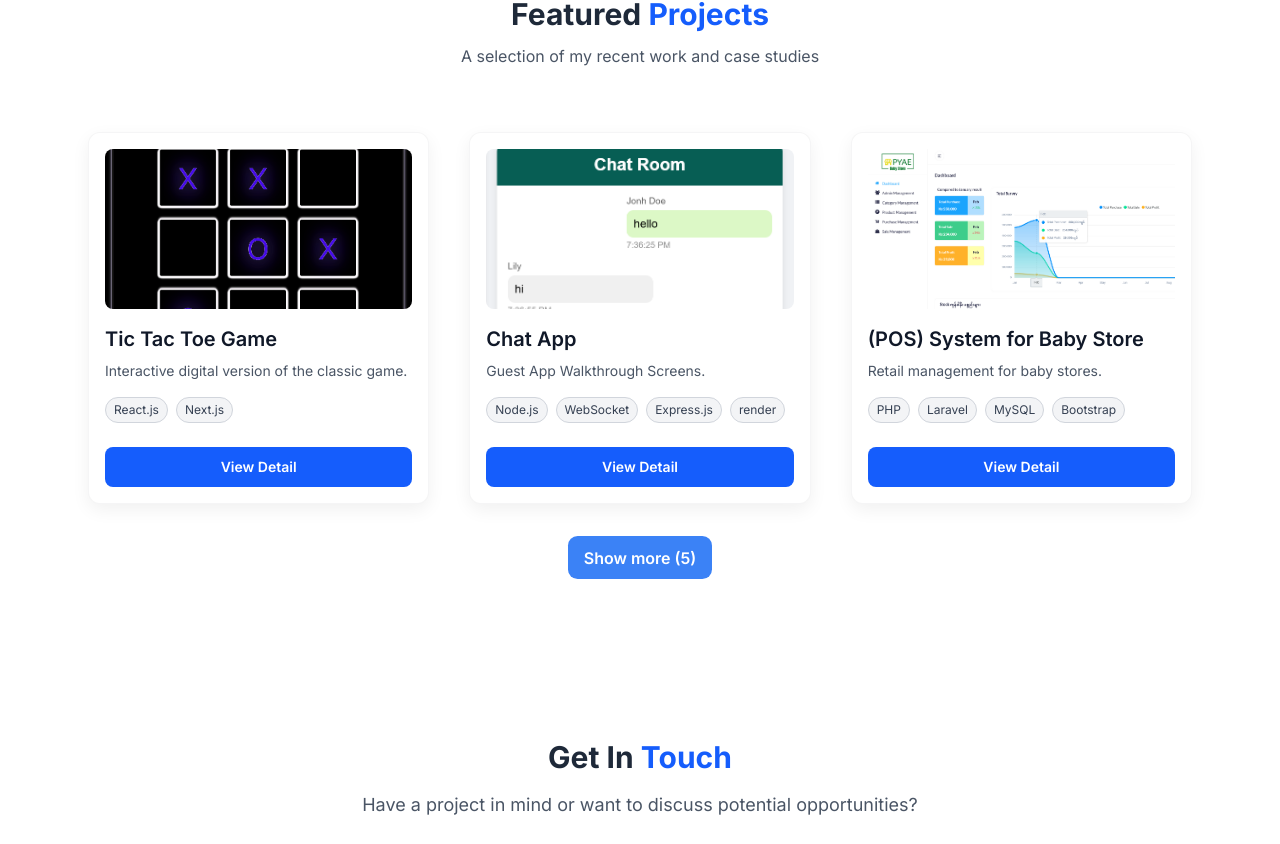
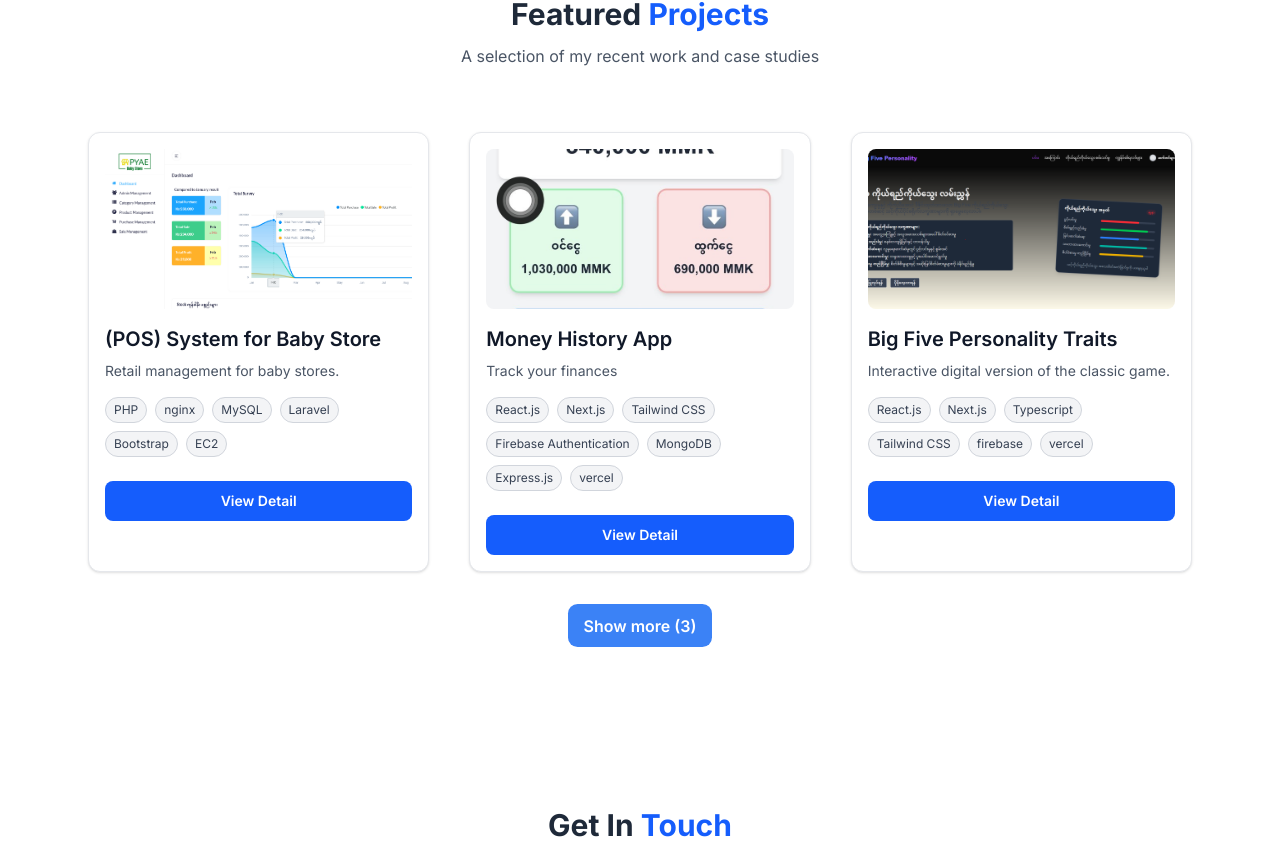
Before and after one commit to sungenyeint/portfolio, a Next.js app: page / in a window 1280 px wide. Shown: the part 2576-3420 px from the top of the page. Built offline with nearby package versions, Linux system fonts and the light colour scheme.

Commit message:
fix skills

```diff
--- a/src/components/About.tsx
+++ b/src/components/About.tsx
@@ -48,7 +48,7 @@ export default function About() {
                     </p>
                     <div className="flex flex-wrap gap-4">
                         <Link
-                            href="https://drive.google.com/file/d/1Pbattn2nAHr9YLoP5rOaWz7tW6EWjfh7/view"
+                            href="https://drive.google.com/file/d/1ms-eIDQ7LLovZFBx6g34ddkLGrFMF-c6/view"
                             target="_blank"
                             className="px-6 py-2 bg-black text-white rounded-full hover:bg-gray-800 transition flex items-center gap-2"
                         >
--- a/src/components/Projects.tsx
+++ b/src/components/Projects.tsx
@@ -5,32 +5,32 @@ import { motion, useInView, useAnimation } from "framer-motion";
 import { useEffect, useRef, useState } from "react";
 
 const PROJECTS = [
-  {
-    title: "Tic Tac Toe Game",
-    description: "Interactive digital version of the classic game.",
-    detail:
-      "Project description. The Tic Tac Toe game project is a simple and interactive application designed to recreate the classic two-player game in a digital format. The project aims to provide an engaging and fun user experience while demonstrating core programming concepts, logic development, and UI design.",
-    technologies: ["React.js", "Next.js"],
-    image: "tic-tac-toe.png",
-    link: "https://tic-tac-toe-sage-gamma-74.vercel.app",
-  },
-  {
-    title: "Chat App",
-    description: "Guest App Walkthrough Screens.",
-    detail:
-      'Real-Time Messaging: Users can exchange messages instantly without refreshing the page. Event-Based Communication: Events such as "user joined," "message sent," and "user disconnected" keep all participants updated in real-time. Rooms/Channels: Supports creating private or public chat rooms for group discussions. Typing Indicators: Displays when a user is typing to enhance interactivity. Scalability: Built on WebSocket technology with fallback to HTTP long polling, ensuring compatibility across various devices and networks.',
-    technologies: ["Node.js", "WebSocket", "Express.js", "render"],
-    image: "chat-app.png",
-    link: "https://chat-app-c6tq.onrender.com/",
-  },
+  // {
+  //   title: "Tic Tac Toe Game",
+  //   description: "Interactive digital version of the classic game.",
+  //   detail:
+  //     "Project description. The Tic Tac Toe game project is a simple and interactive application designed to recreate the classic two-player game in a digital format. The project aims to provide an engaging and fun user experience while demonstrating core programming concepts, logic development, and UI design.",
+  //   technologies: ["React.js", "Next.js"],
+  //   images: "tic-tac-toe.png",
+  //   link: "https://tic-tac-toe-sage-gamma-74.vercel.app",
+  // },
+  // {
+  //   title: "Chat App",
+  //   description: "Guest App Walkthrough Screens.",
+  //   detail:
+  //     'Real-Time Messaging: Users can exchange messages instantly without refreshing the page. Event-Based Communication: Events such as "user joined," "message sent," and "user disconnected" keep all participants updated in real-time. Rooms/Channels: Supports creating private or public chat rooms for group discussions. Typing Indicators: Displays when a user is typing to enhance interactivity. Scalability: Built on WebSocket technology with fallback to HTTP long polling, ensuring compatibility across various devices and networks.',
+  //   technologies: ["Node.js", "WebSocket", "Express.js", "render"],
+  //   images: "chat-app.png",
+  //   link: "https://chat-app-c6tq.onrender.com/",
+  // },
   {
     title: "(POS) System for Baby Store",
     description: "Retail management for baby stores.",
     detail:
       "The Baby Store POS system is a comprehensive solution designed to streamline sales, inventory management, and purchase tracking specifically tailored for baby product retail businesses. This system provides an intuitive interface and advanced reporting tools to help store owners efficiently manage daily operations and make informed business decisions.",
-    technologies: ["PHP", "Laravel", "MySQL", "Bootstrap"],
-    image: "pos-system.png",
-    link: "#",
+    technologies: ["PHP", "nginx", "MySQL", "Laravel", "Bootstrap", "EC2"],
+    images: ["pos-system.png", "chat-app.png", "restaurant-pos.png"],
+    link: "https://babystore-pos.duckdns.org/admin/login",
   },
   {
     title: "Money History App",
@@ -41,12 +41,12 @@ const PROJECTS = [
       "React.js",
       "Next.js",
       "Tailwind CSS",
-      "Firebase",
+      "Firebase Authentication",
       "MongoDB",
       "Express.js",
       "vercel",
     ],
-    image: "money-history.jpg",
+    images: ["money-history.jpg"],
     link: "https://money-history-client.vercel.app",
   },
   {
@@ -62,7 +62,7 @@ const PROJECTS = [
       "firebase",
       "vercel",
     ],
-    image: "big-five-app.png",
+    images: ["big-five-app.png"],
     link: "https://big-five-personality-traits.vercel.app/",
   },
   {
@@ -79,7 +79,7 @@ const PROJECTS = [
       "express.js",
       "MongoDB",
     ],
-    image: "money-tracker-app.png",
+    images: ["money-tracker-app.png"],
     link: "https://nuxt-money-tracker.vercel.app/",
   },
   {
@@ -97,7 +97,7 @@ const PROJECTS = [
       "WebSocket",
       "jwt",
     ],
-    image: "restaurant-pos.png",
+    images: ["restaurant-pos.png"],
     link: "https://nuxt-restaurant-system.vercel.app",
   },
   {
@@ -115,7 +115,7 @@ const PROJECTS = [
       "WebSocket",
       "jwt",
     ],
-    image: "chat-room.png",
+    images: ["chat-room.png"],
     link: "https://nuxt-chat-app-three.vercel.app",
   },
 ];
@@ -130,12 +130,16 @@ interface Project {
   description: string;
   detail: string;
   technologies: string[];
-  image: string;
+  images: string[];
   link: string;
 }
 
 export default function Projects() {
   const ref = useRef(null);
+  const [currentImage, setCurrentImage] = useState(0);
+  const [fullscreen, setFullscreen] = useState(false);
+  const touchStart = useRef(0);
+
   const inView = useInView(ref, { once: true, margin: "-100px" });
   const controls = useAnimation();
   useEffect(() => {
@@ -151,12 +155,33 @@ export default function Projects() {
 
   const openModal = (project: Project) => {
     setSelectedProject(project);
+    setCurrentImage(0);
     setModalOpen(true);
   };
 
   const closeModal = () => {
     setModalOpen(false);
     setTimeout(() => setSelectedProject(null), 250);
+  };
+
+  const nextImage = () => {
+    if (selectedProject) {
+      setCurrentImage((i) => (i + 1) % selectedProject.images.length);
+    }
+  };
+
+  const prevImage = () => {
+    if (selectedProject) {
+      setCurrentImage((i) => (i - 1 + selectedProject.images.length) % selectedProject.images.length);
+    }
+  };
+
+  const onTouchStart = (e: React.TouchEvent) => (touchStart.current = e.touches[0].clientX);
+
+  const onTouchEnd = (e: React.TouchEvent) => {
+    const diff = e.changedTouches[0].clientX - touchStart.current;
+    if (diff > 50) prevImage();
+    if (diff < -50) nextImage();
   };
 
   return (
@@ -197,13 +222,13 @@ export default function Projects() {
               viewport={{ once: true }}
               transition={{ duration: 0.6, delay: idx * 0.15 }}
               className={
-                `group card bg-white dark:bg-gray-800 rounded-xl border border-gray-200 dark:border-gray-700 shadow-sm p-4
+                `group bg-white dark:bg-gray-800 rounded-xl border border-gray-200 dark:border-gray-700 shadow-sm p-4
                                        hover:shadow-lg hover:-translate-y-1 transition-all duration-300`
               }
             >
               {/* Image */}
               <Image
-                src={`/projects/${project.image}`}
+                src={`/projects/${project.images[0]}`}
                 alt={project.title}
                 width={500}
                 height={300}
@@ -298,13 +323,60 @@ export default function Projects() {
             </button>
 
             {/* Image */}
-            <Image
+            {/* <Image
               src={`/projects/${selectedProject.image}`}
               alt={selectedProject.title}
               width={600}
               height={300}
               className="rounded-xl object-cover w-full h-48 sm:h-56 md:h-64 mb-4"
-            />
+            /> */}
+
+            {/* IMAGE SLIDER */}
+            <div
+              className="relative mb-6 select-none"
+              onTouchStart={onTouchStart}
+              onTouchEnd={onTouchEnd}
+            >
+              <motion.div
+                key={currentImage}
+                initial={{ opacity: 0, scale: 0.95 }}
+                animate={{ opacity: 1, scale: 1 }}
+                transition={{ duration: 0.35 }}
+                className="overflow-hidden rounded-xl"
+              >
+                <Image
+                  src={`/projects/${selectedProject.images[currentImage]}`}
+                  width={900}
+                  height={600}
+                  alt="slider-img"
+                  className="w-full h-48 sm:h-56 md:h-64 object-cover cursor-pointer"
+                  onClick={() => setFullscreen(true)}
+                />
+              </motion.div>
+
+              {/* Prev/Next Buttons */}
+              <button
+                onClick={(e)=>{e.stopPropagation();prevImage();}}
+                className="absolute top-1/2 left-2 -translate-y-1/2 bg-black/40 hover:bg-black/60 text-white p-2 rounded-full"
+              >◀</button>
+
+              <button
+                onClick={(e)=>{e.stopPropagation();nextImage();}}
+                className="absolute top-1/2 right-2 -translate-y-1/2 bg-black/40 hover:bg-black/60 text-white p-2 rounded-full"
+              >▶</button>
+
+              {/* Dots */}
+              <div className="flex justify-center gap-2 mt-3">
+                {selectedProject.images.map((_, i) => (
+                  <div
+                    key={i}
+                    onClick={() => setCurrentImage(i)}
+                    className={`w-3 h-3 rounded-full cursor-pointer transition-all
+                    ${i===currentImage ? "bg-white scale-110" : "bg-gray-400/60"}`}
+                  />
+                ))}
+              </div>
+            </div>
 
             {/* Title */}
             <h3 className="text-2xl font-bold mb-3 text-white">
@@ -345,10 +417,32 @@ export default function Projects() {
                            text-white text-sm font-medium rounded-lg backdrop-blur-md
                            transition-all duration-200 shadow-lg hover:-translate-y-0.5"
               >
-                View Project →
+                Visit Project
               </a>
             )}
           </motion.div>
+          {fullscreen && (
+            <motion.div
+              initial={{ opacity: 0 }}
+              animate={{ opacity: 1 }}
+              className="fixed inset-0 bg-black/90 z-[300] flex items-center justify-center"
+              onClick={() => setFullscreen(false)}
+            >
+              <motion.img
+                src={`/projects/${selectedProject.images[currentImage]}`}
+                className="max-w-[90vw] max-h-[90vh] object-contain rounded-xl"
+                initial={{ scale: 0.9 }}
+                animate={{ scale: 1 }}
+              />
+              <button
+                className="absolute top-6 right-6 text-white text-3xl"
+                onClick={() => setFullscreen(false)}
+              >
+                ✕
+              </button>
+            </motion.div>
+          )}
+
         </motion.div>
       )}
     </motion.section>
--- a/src/components/Skill.tsx
+++ b/src/components/Skill.tsx
@@ -1,7 +1,7 @@
 "use client";
 
-import { FaPhp, FaDocker, FaNodeJs, FaReact } from "react-icons/fa";
-import { SiNextdotjs, SiJavascript, SiTypescript, SiHtml5, SiCss3, SiMongodb, SiMysql, SiGit } from "react-icons/si";
+import { FaPhp, FaDocker, FaNodeJs, FaReact, FaVuejs, FaAws } from "react-icons/fa";
+import { SiNextdotjs, SiJavascript, SiTypescript, SiHtml5, SiCss3, SiMongodb, SiMysql, SiGit, SiNuxtdotjs } from "react-icons/si";
 import { motion, useAnimation } from "framer-motion";
 import { useRef, useEffect } from "react";
 import { useInView } from "framer-motion";
@@ -12,6 +12,8 @@ const skills = [
     { icon: <FaNodeJs className="text-5xl text-green-600 mb-2" />, label: "Node.js" },
     { icon: <FaReact className="text-5xl text-cyan-500 mb-2" />, label: "React" },
     { icon: <SiNextdotjs className="text-5xl text-black mb-2" />, label: "Next.js" },
+    { icon: <FaVuejs className="text-5xl text-green-500 mb-2" />, label: "Vue" },
+    { icon: <SiNuxtdotjs className="text-5xl text-green-500 mb-2" />, label: "Nuxt.js" },
     { icon: <SiJavascript className="text-5xl text-yellow-400 mb-2" />, label: "JavaScript" },
     { icon: <SiTypescript className="text-5xl text-blue-600 mb-2" />, label: "TypeScript" },
     { icon: <SiHtml5 className="text-5xl text-orange-600 mb-2" />, label: "HTML5" },
@@ -19,6 +21,7 @@ const skills = [
     { icon: <SiMongodb className="text-5xl text-green-700 mb-2" />, label: "MongoDB" },
     { icon: <SiMysql className="text-5xl text-blue-800 mb-2" />, label: "MySQL" },
     { icon: <SiGit className="text-5xl text-orange-500 mb-2" />, label: "Git" },
+    { icon: <FaAws className="text-5xl text-black mb-2" />, label: "AWS" },
 ];
 
 type skill = {
@@ -35,7 +38,7 @@ function chunkArray(array: skill[], size: number) {
 }
 
 export default function Skill() {
-    const columns = 6;
+    const columns = 8;
     const rows = chunkArray(skills, columns);
 
     const ref = useRef(null);
@@ -81,7 +84,7 @@ export default function Skill() {
                                     style={{ minWidth: '200%' }}
                                 >
                                     {marqueeRow.map((skill, i) => (
-                                        <div className="flex flex-col items-center w-1/4" key={i}>
+                                        <div className="flex flex-col items-center w-1/6 px-2" key={i}>
                                             {skill.icon}
                                             <span className="font-semibold text-gray-700 dark:text-gray-100">{skill.label}</span>
                                         </div>
```
